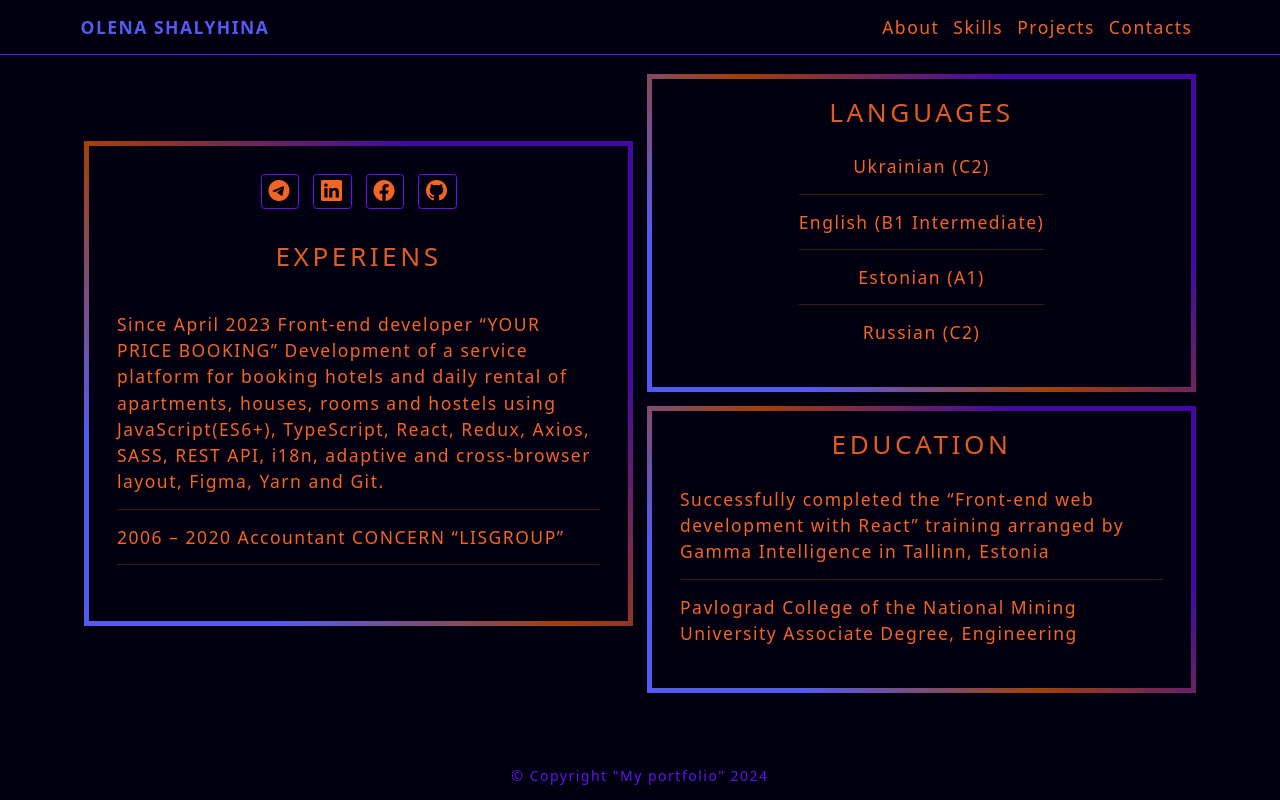
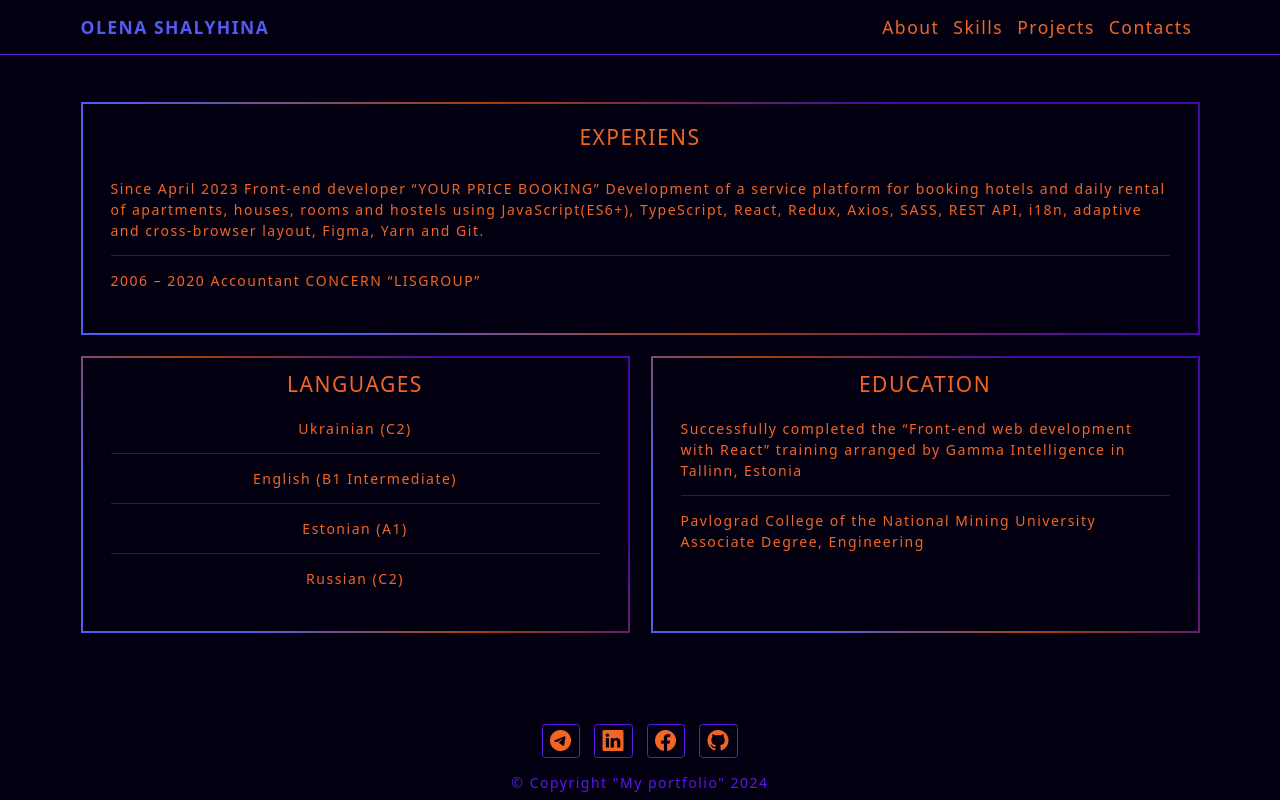
Before and after one commit to olena-shalyhina/my_portfolio, a React (Vite) app: page /about in a window 1280 px wide. Built offline with nearby package versions, Linux system fonts and the light colour scheme.

Commit message:
add Socials.tsx to Copiright.tsx

```diff
--- a/src/components/Copyright.tsx
+++ b/src/components/Copyright.tsx
@@ -1,4 +1,5 @@
 import { FC } from 'react';
+import { Socials } from './Socials';
 
 export const Copyright: FC = () => {
   return (
@@ -6,7 +7,8 @@ export const Copyright: FC = () => {
       className="d-flex flex-column align-items-center
     bg-dark text-saccesful "
     >
-      <div className="text-center border-2 border-info py-3">
+      <Socials />
+      <div className="text-center border-2 border-info py-2">
         &copy; Copyright "My portfolio" 2024
       </div>
     </div>
--- a/src/components/Socials.tsx
+++ b/src/components/Socials.tsx
@@ -3,7 +3,7 @@ import { Button } from 'react-bootstrap';
 
 export const Socials: FC = () => {
   return (
-    <div className="d-flex justify-content-сenter gap-3 my-3">
+    <div className="d-flex justify-content-сenter gap-3 my-2">
       <Button
         variant="outline-saccesful"
         size="sm"
--- a/src/index.css
+++ b/src/index.css
@@ -1,26 +1,17 @@
-*,
-*::before,
-*::after {
-  margin: 0;
-  padding: 0;
-  box-sizing: border-box;
-}
-
 :root {
   /* font-family: Inter, system-ui, Avenir, Helvetica, Arial, sans-serif; */
   /* line-height: 1.3; */
   font-weight: 400;
   font-size: 14px;
   letter-spacing: 1.5px;
+  box-sizing: border-box;
+  scroll-behavior: smooth;
+  height: 100%;
+
   /* color-scheme: light dark; */
   /* background: url('../src/assets/contact.jpg'); */
 }
 
-html {
-  scroll-behavior: smooth;
-  box-sizing: border-box;
-  height: 100%;
-}
 body {
   height: 100%;
   display: flex;
--- a/src/pages/AboutPage.tsx
+++ b/src/pages/AboutPage.tsx
@@ -1,16 +1,12 @@
 import { FC } from 'react';
 import '../styles/AboutPage.scss';
-import { Socials } from '../components/Socials';
 
 export const AboutPage: FC = () => {
   return (
-    <section className="about_section container-fluid d-flex flex-column flex-lg-row align-items-center justify-content-center text-info my-3 fs-5 gap-3">
-      <div className="about_experiens d-flex flex-column align-items-center col-12 col-lg-6 p-3">
-        <Socials />
-
-        <div>
-          <h3 className="p-3">EXPERIENS</h3>
-          <ul className="h-75 text-start ">
+    <section className="about_section d-flex flex-column align-items-center text-info my-3 my-lg-5 fs-6 gap-4">
+      <div className="about_experiens d-flex flex-column align-items-center p-3">
+        <h4 className="p-2">EXPERIENS</h4>
+        <ul className="h-75 text-start">
           <li>
             Since April 2023 Front-end developer “YOUR PRICE BOOKING”
             Development of a service platform for booking hotels and daily
@@ -20,13 +16,11 @@ export const AboutPage: FC = () => {
           </li>
           <hr />
           <li>2006 – 2020 Accountant СONCERN “LISGROUP”</li>
-            <hr />
         </ul>
       </div>
-      </div>
-      <div className="col-12 col-lg-6 d-flex flex-column gap-3">
-        <div className="about_languages d-flex flex-column justify-content-center align-items-center p-3 ">
-          <h3>LANGUAGES</h3>
+      <div className="d-flex flex-column flex-lg-row justify-content-center gap-4">
+        <div className="about_languages  w-100 w-lg-50 p-3">
+          <h4>LANGUAGES</h4>
           <ul>
             <li>Ukrainian (С2)</li>
             <hr />
@@ -37,8 +31,8 @@ export const AboutPage: FC = () => {
             <li>Russian (С2)</li>
           </ul>
         </div>
-        <div className="about_education flex-column align-items-center  justify-content-center p-3">
-          <h3>EDUCATION</h3>
+        <div className="about_education flex-column align-items-center  justify-content-center w-100  w-lg-50 p-3">
+          <h4>EDUCATION</h4>
           <ul className="text-start">
             <li>
               Successfully completed the “Front-end web development with React”
--- a/src/pages/HomePage.tsx
+++ b/src/pages/HomePage.tsx
@@ -3,7 +3,6 @@ import logo from '../assets/logo.jpg';
 import '../styles/HomePage.scss';
 import myPhoto from '../assets/my-photo.jpg';
 import monitor from '../assets/monitor.jpg';
-import { Socials } from '../components/Socials';
 
 export const HomePage: FC = () => {
   return (
@@ -25,7 +24,7 @@ export const HomePage: FC = () => {
           convenient and intuitive UI, adapted for tablet and mobile devices.
         </p>
       </div>
-      <div className="col-md-12 col-lg-6 d-flex flex-column justify-content-center align-items-center order-1 order-lg-2  gap-4">
+      <div className="col-md-12 col-lg-6 d-flex flex-column justify-content-center align-items-center order-1 order-lg-2 mb-5 gap-4">
         <h1>
           <span className="text-saccesful">Hi! I`m </span>
           <br />
@@ -41,7 +40,6 @@ export const HomePage: FC = () => {
         <a className="logo_container" href="" target="_blank">
           <img src={logo} className="my_logo" alt="My logo" />
         </a>
-        <Socials />
       </div>
       <div className="home_discription col-md-12 col-lg-3 d-flex  flex-column flex-md-row flex-lg-column align-items-center  justify-content-around order-3  px-1 ">
         <p className="p-3">
--- a/src/pages/SkillsPage.tsx
+++ b/src/pages/SkillsPage.tsx
@@ -36,7 +36,7 @@ export const SkillsPage: FC = () => {
   const icons = [react, redux, html, node, js, css, git, figma, wordpress];
 
   return (
-    <section className="skills_section text-info">
+    <section className="skills_section text-info pb-3">
       <h2 className="text-uppercase">My skills</h2>
       <div className="skill_ikons_wrapper">
         <div>
--- a/src/styles/AboutPage.scss
+++ b/src/styles/AboutPage.scss
@@ -1,7 +1,7 @@
 .about_experiens,
 .about_languages,
 .about_education {
-  border: 5px solid;
+  border: 2px solid;
   border-image-source: linear-gradient(
     225deg,
     #420aa3 22%,
--- a/src/styles/SkillsPage.scss
+++ b/src/styles/SkillsPage.scss
@@ -7,7 +7,7 @@
   }
 }
 .skill_ikons_wrapper {
-  margin: 20px auto;
+  margin: 10px auto;
 
   overflow: hidden;
 
```
Lines whose indentation alone changed are shown as unchanged.
